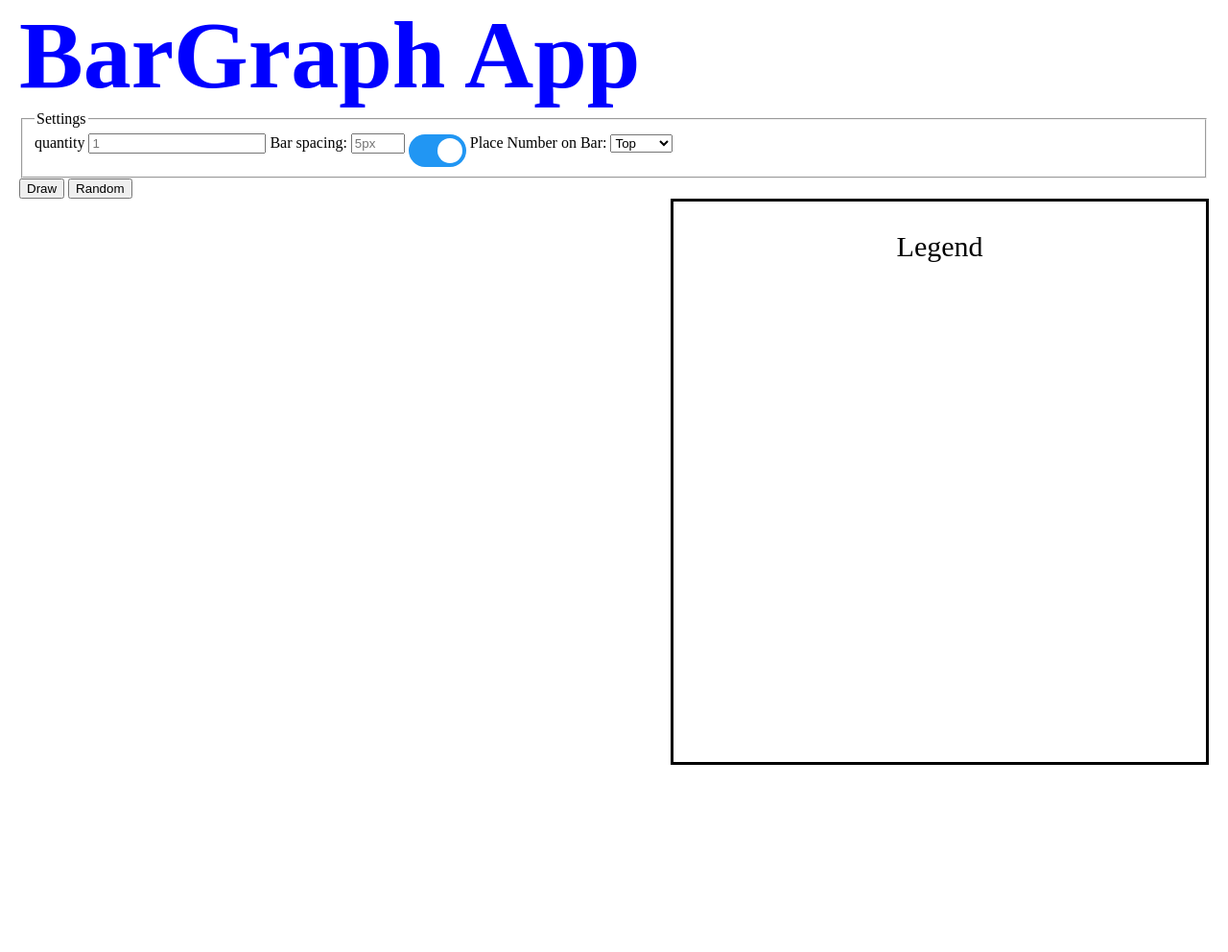
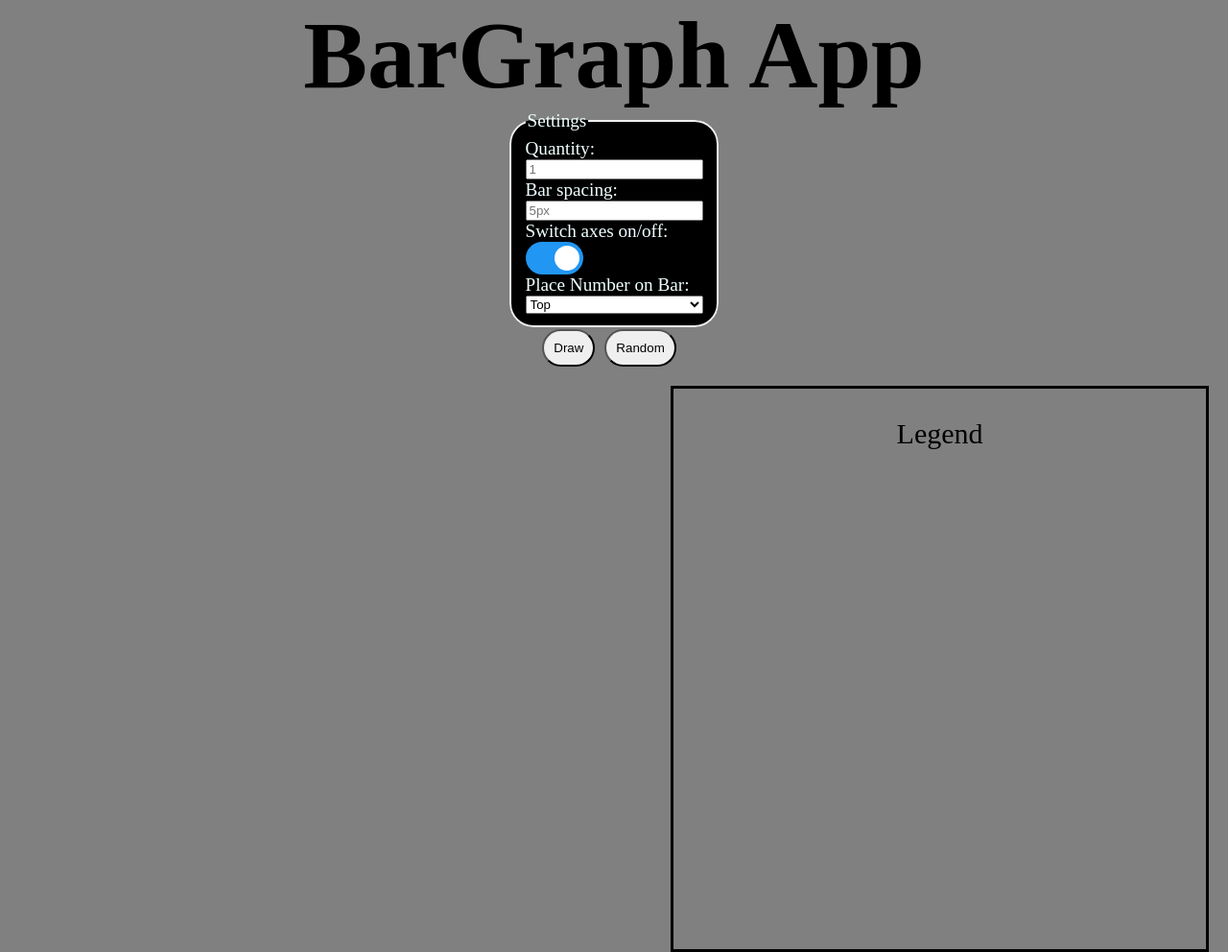
Before and after one commit to Josebautista10/bar-graph, a website with bundled scripts: page index.html in a window 1280 px wide. Shown: the whole page at 96% size. Before the commit the page ends 827 px from the top, so only its background shows below. Built offline with nearby package versions, Linux system fonts and the light colour scheme.

Commit message:
adding styling to the bar settings

```diff
--- a/index.css
+++ b/index.css
@@ -1,11 +1,38 @@
 body {
-  margin: 0 20px 30px 20px
+  margin: 0 20px 30px 20px;
+  background-color: grey;
 }
 
-h1 {
+.title {
   font-size: 100px;
-  color: blue;
-  margin: 0
+  color: black;
+  margin: 0;
+  text-align: center;
+}
+
+
+.form {
+  display: flex;
+  flex-direction: column;
+  align-items: center;
+}
+
+.formInputBarsBox{
+  display: flex;
+    align-items: center;
+  }
+
+  .containerFieldSet {
+  display: grid;
+  color: azure;
+  font-size: larger;
+  border-style: solid;
+  background-color: black;
+  border-radius:25px;
+}
+
+.switchAxes {
+  margin: auto;
 }
 
 .switch {
@@ -57,6 +84,34 @@ input:checked + .slider:before {
   -webkit-transform: translateX(26px);
   -ms-transform: translateX(26px);
   transform: translateX(26px);
+}
+
+.buttonsContainer {
+  display:flex;
+  margin: 2px 10px 20px 10px;
+}
+
+#drawButton {
+  margin-right: 10px;
+  border-radius: 20px;
+  padding:10px;
+  transition: background-color .5s;
+}
+
+#randomButton {
+  margin-right: 10px;
+  border-radius: 20px;
+  padding:10px;
+  transition: background-color .5s;
+
+}
+
+#drawButton:hover {
+  background-color: cornflowerblue;
+}
+
+#randomButton:hover {
+  background-color: cornflowerblue;
 }
 
 /* Rounded sliders */
--- a/index.html
+++ b/index.html
@@ -8,13 +8,14 @@
     <link rel="stylesheet" href="index.css" />
   </head>
   <body>
-    <h1>BarGraph App</h1>
+    <h1 class="title">BarGraph App</h1>
 
     <div class="form">
-      <fieldset>
+      <div class="formInputBarsBox">
+      <fieldset class="containerFieldSet">
         <legend>Settings</legend>
 
-        <label for="quantity">quantity</label>
+        <label for="quantity">Quantity:</label>
         <input
           id="selectBarGraph"
           min="1"
@@ -36,10 +37,13 @@
           type="number"
         />
 
+        <div>
+          <p class="switchAxes">Switch axes on/off:</p>
           <label class="switch">
             <input class="toggle-checkbox" type="checkbox" checked />
             <span class="slider round"></span>
           </label>
+        </div>
         <label for="valuePosition">Place Number on Bar:</label>
         <select id="valuePosition">
           <option value="top">Top</option>
@@ -49,9 +53,11 @@
       </fieldset>
 
       <div id="barsContainerInput"></div>
-
+    </div>
+      <div class="buttonsContainer">
         <button id="drawButton">Draw</button>
         <button id="randomButton">Random</button>
+      </div>
     </div>
 
     <div id="chartLegendContainer">
--- a/main.js
+++ b/main.js
@@ -96,7 +96,12 @@ selectors.barsQuantityInput.addEventListener('input', addInputBars)
 
 function drawCanvas() {
   clearCanvas()
-  drawBarChart(getFormInfo().data, getFormInfo().options, 'barChartCanvas')
+  const { data, options } = getFormInfo()
+  if (data.some((e) => isNaN(e))) {
+    alert('Please supply the graph with a number')
+    return
+  }
+  drawBarChart(data, options, 'barChartCanvas')
 }
 
 document.getElementById('drawButton').addEventListener('click', drawCanvas)
```
Lines whose indentation alone changed are shown as unchanged.
